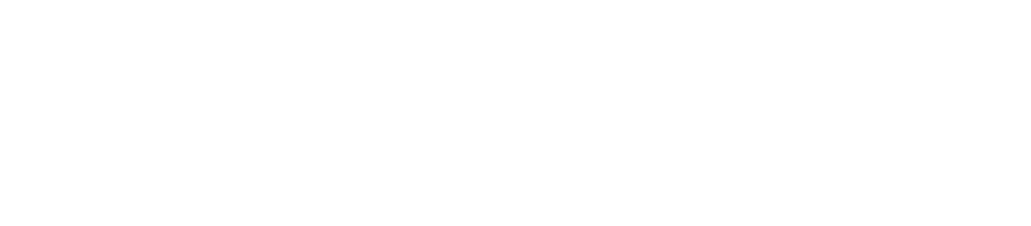
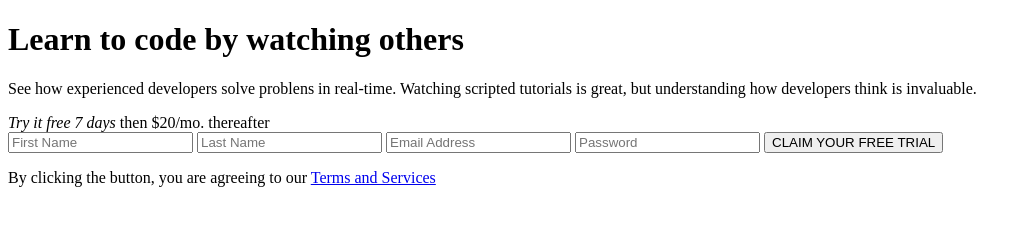
Before and after one commit to fernandofawkes/frontend-mentor-challenges, a website: page SignUpForm/public/index.html in a window 1280 px wide. Shown: the whole page, without its empty margins (0-1031 px from the left). Drawn offline with Linux system fonts and the light colour scheme.

Commit message:
inclusao do conteudo da página de cadastro

```diff
--- a/SignUpForm/public/index.html
+++ b/SignUpForm/public/index.html
@@ -10,7 +10,21 @@
 </head>
 
 <body>
-
+  <h1>Learn to code by watching others</h1>
+  <p>See how experienced developers solve problens in real-time.
+    Watching scripted tutorials is great, but understanding how developers think is invaluable.
+  </p>
+  <section>
+    <em>Try it free 7 days</em> then $20/mo. thereafter
+  </section>
+  <form action="signup" method="post">
+    <input name="firstname" aria-label="enter your first name" type="text" required placeholder="First Name">
+    <input name="lastname" aria-label="enter your last name" type="text" required placeholder="Last Name">
+    <input name="email" aria-label="enter your e-mail address" type="email" required placeholder="Email Address">
+    <input name="password" aria-label="enter a secure password" type="password" required placeholder="Password">
+    <button>CLAIM YOUR FREE TRIAL</button>
+    <p>By clicking the button, you are agreeing to our <a href="/">Terms and Services</a> </p>
+  </form>
 </body>
 
 </html>
```
